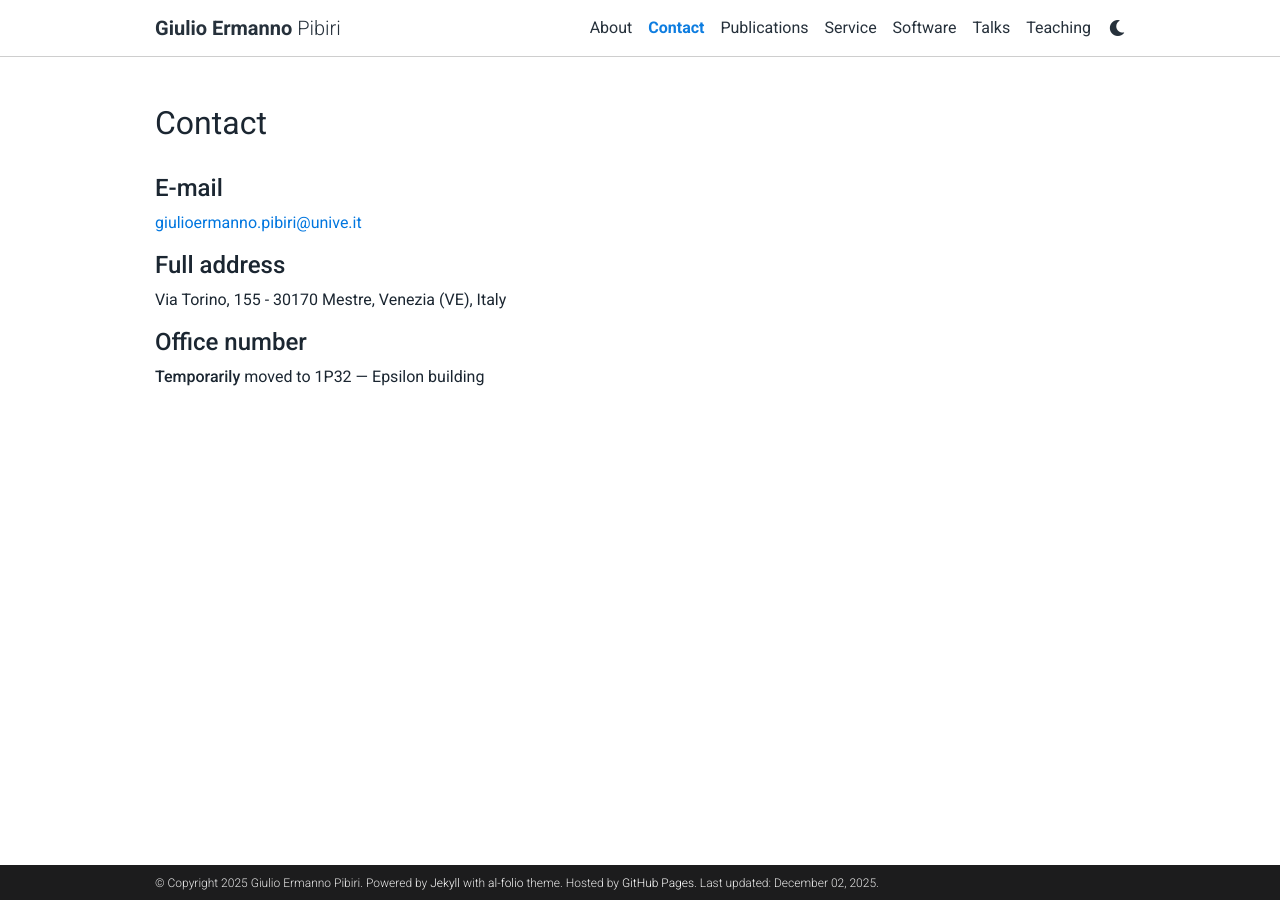
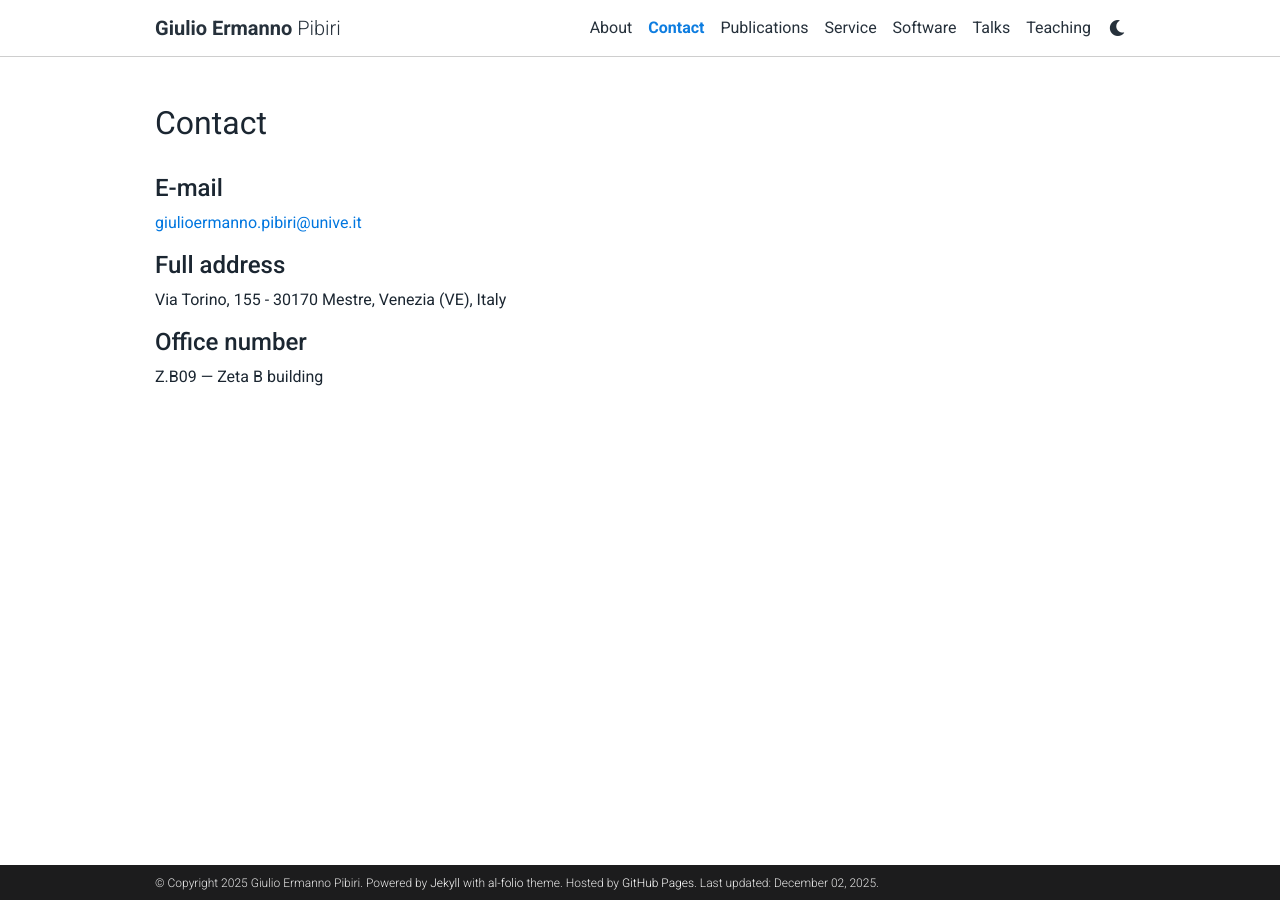
Before and after one commit to jermp/jermp.github.io, a Jekyll site: the page built from _pages/contact.md, in a window 1280 px wide. Built offline with Jekyll 4.4.1, drawn with Linux system fonts in a browser that asks for light colours; comment, search, counter and statistics services are not loaded; a style sheet for code colours, icons or effects is not loaded.

Commit message:
back to usual office

```diff
--- a/_pages/contact.md
+++ b/_pages/contact.md
@@ -16,6 +16,4 @@ Via Torino, 155 - 30170 Mestre, Venezia (VE), Italy
 
 #### **Office number**
 
-<!--Z.B09 — Zeta B building-->
-
-**Temporarily** moved to 1P32 — Epsilon building
+Z.B09 — Zeta B building
```
